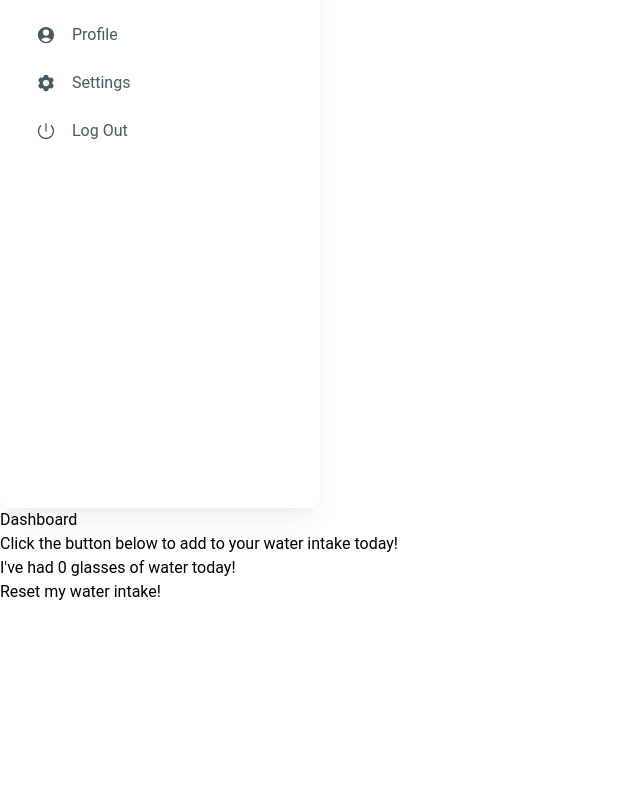
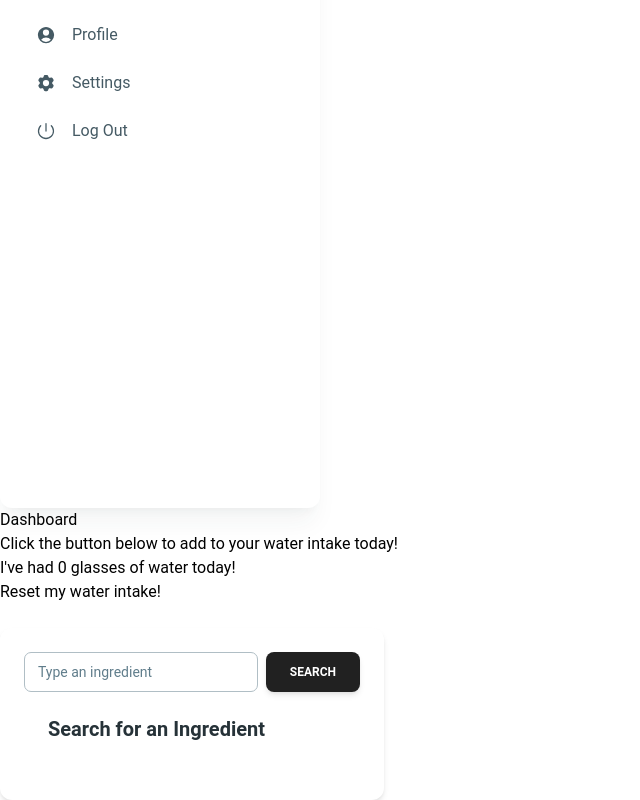
Before and after one commit to lisaspencer1997/FitnessFusionPlan, a React (Vite) app: page / in a window 1280 px wide. Shown: the part 300-1100 px from the top of the page, without its empty margins (0-640 px from the left). Before the commit the page ends 904 px from the top, so only its background shows below. Built offline with nearby package versions, Linux system fonts and the light colour scheme.

Commit message:
adding component to dashboard

```diff
--- a/src/pages/Dashboard.jsx
+++ b/src/pages/Dashboard.jsx
@@ -1,4 +1,5 @@
 import WaterCounter from '../components/WaterCounter'
+import NutriCheck from "../components/NutriCheck";
 
 const Dashboard = () => {
     return (
@@ -6,6 +7,7 @@ const Dashboard = () => {
         <h1>Dashboard</h1>
 
         <WaterCounter />
+        <NutriCheck />
 
         </div>
     )
```
